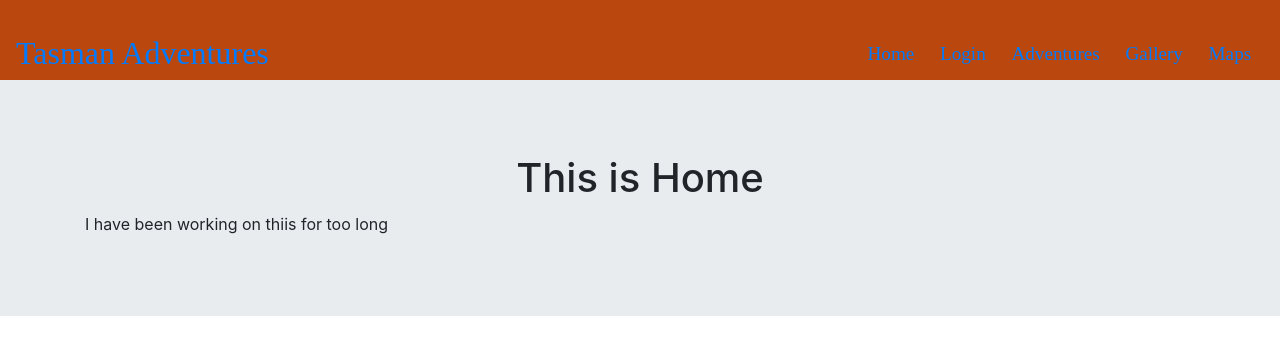
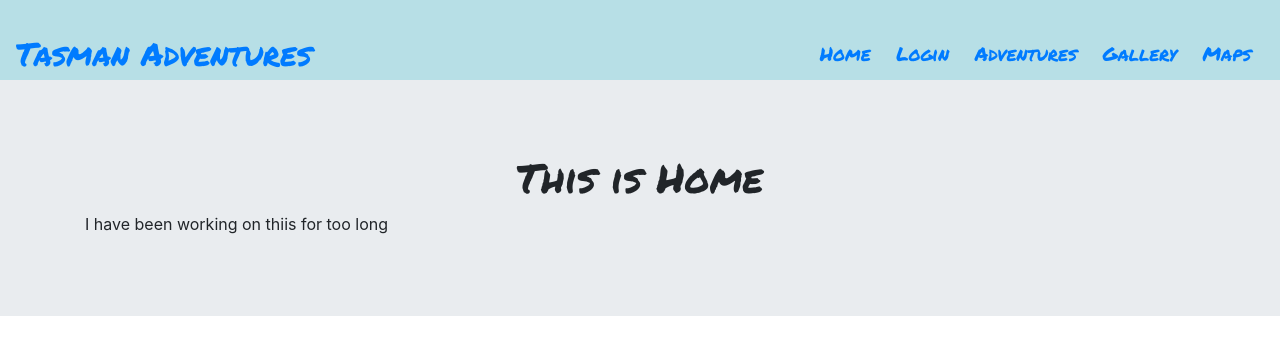
Before and after one commit to destinnie-laila/AdventureTasman.com, a React (Create React App) app: page / in a window 1280 px wide. Shown: the top 354 px of the page. Built offline with nearby package versions, Linux system fonts and the light colour scheme; the HTML template or start-up script is replaced by a standard one.

Commit message:
last experiments

```diff
--- a/public/index.html
+++ b/public/index.html
@@ -11,6 +11,9 @@
 
   <link rel="manifest" href="%PUBLIC_URL%/manifest.json" />
 
+  <!-- Google fonts import -->
+
+  <link href="https://fonts.googleapis.com/css2?family=Permanent+Marker&display=swap" rel="stylesheet">
 
  <!-- This is an imported style sheet of bootstrap which can be used throughout any components-->
 
--- a/public/main.css
+++ b/public/main.css
@@ -1,12 +1,12 @@
 /* ======= Navagation Bar CSS ========= */
 
 .navbar {
-    background: #ba470d;
+    background: rgba(18, 148, 171, 0.3);
     height: 5rem;
     align-items: center;
     justify-content: center;
     text-align: right;
-    font-family: 'Grandstander', cursive;
+    font-family: 'Permanent Marker', cursive;
     width: 100%;
 }
 
@@ -39,6 +39,7 @@ display: none;
     text-align : center;
     margin-top: 10px;
     margin-bottom: 10px;
+    font-family: 'Permanent Marker', cursive;
 }
 
 
```
